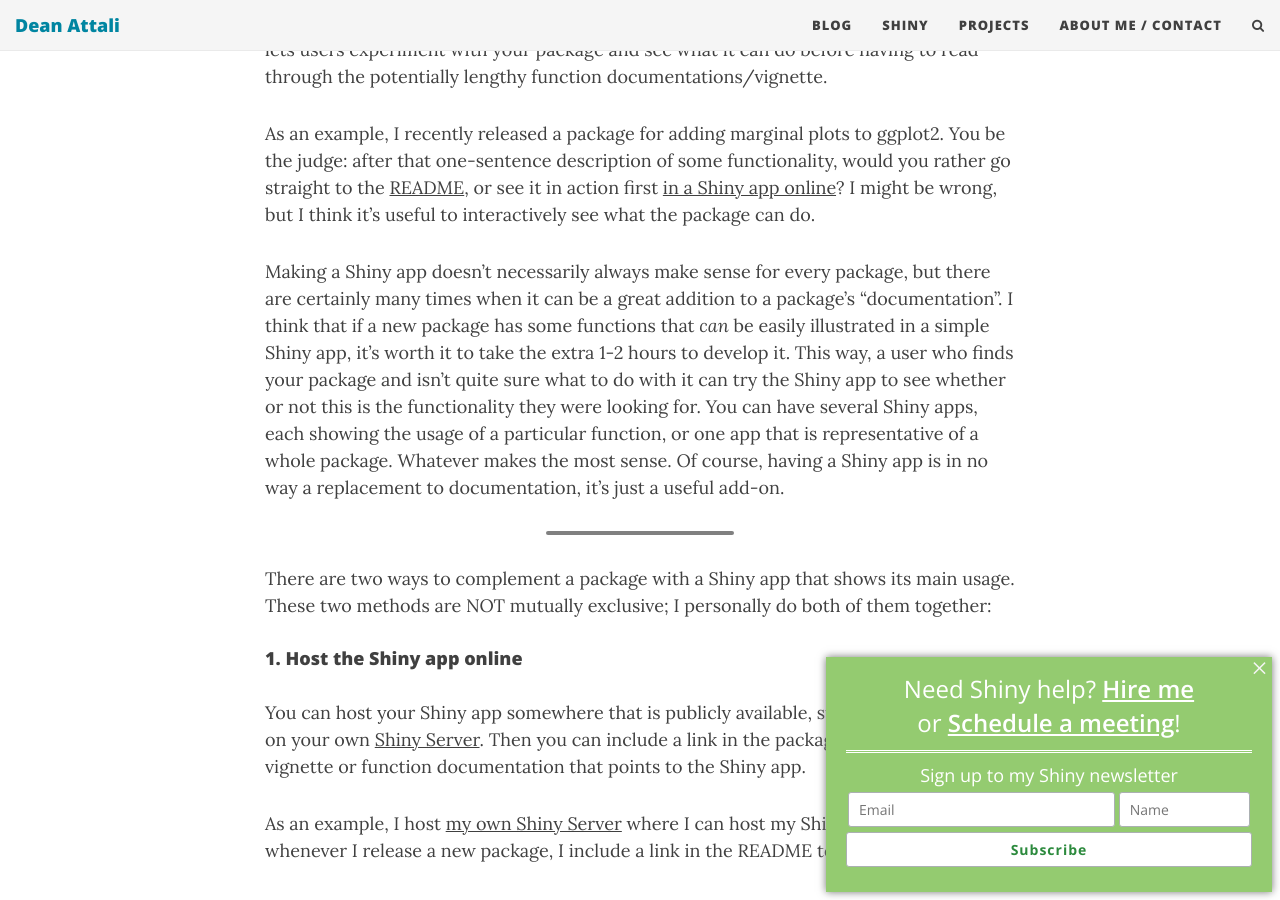
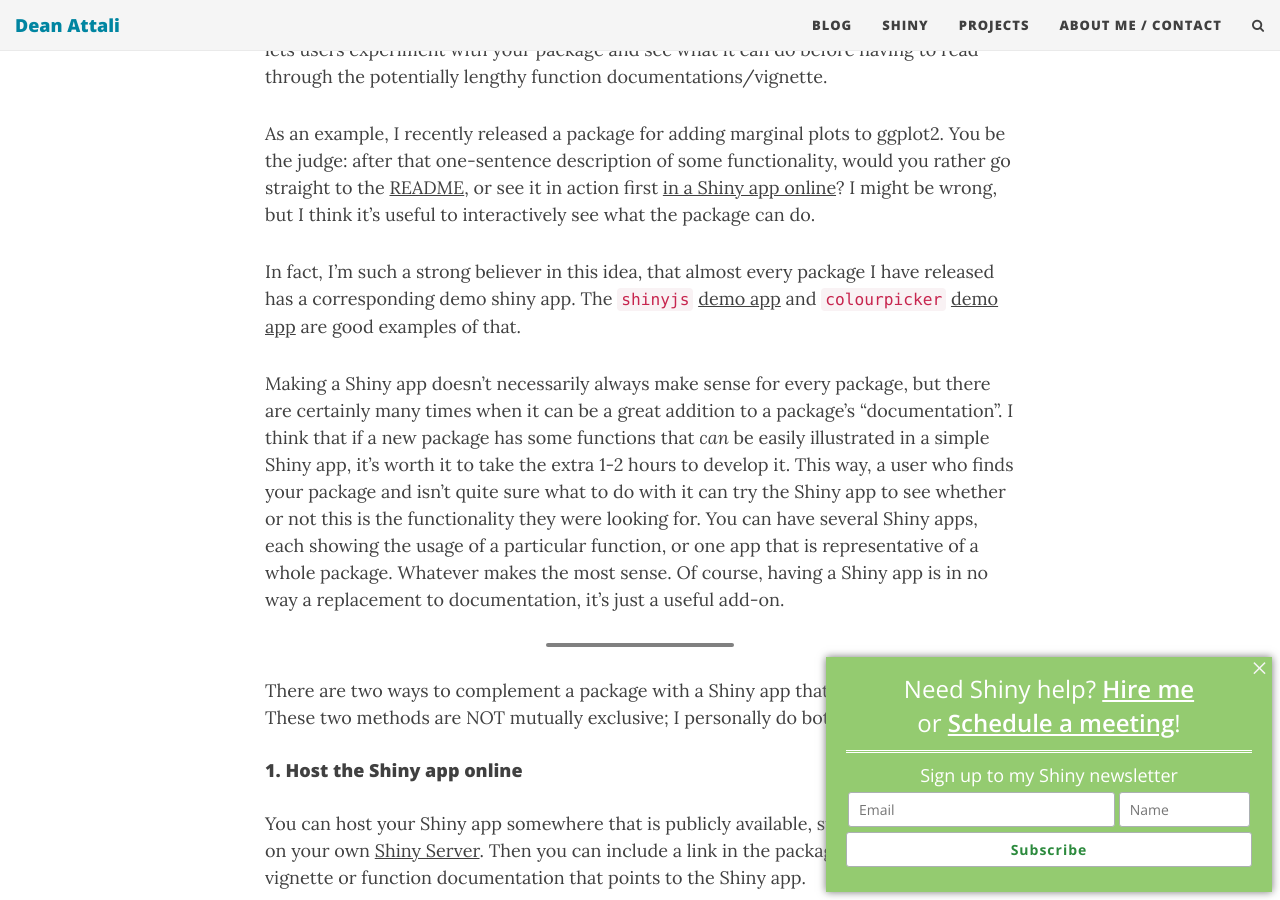
Before and after one commit to daattali/daattali.github.io, a Jekyll site: the page built from _posts/2015-04-21-r-package-shiny-app.md, in a window 1280 px wide and 900 px high, scrolled down 673 px. Built offline with Jekyll 4.4.1, drawn with Linux system fonts in a browser that asks for light colours; nearby versions of some CDN libraries; comment, search, counter and statistics services are not loaded.

Commit message:
add examples to "supplement r package with shiny app"

```diff
--- a/_posts/2015-04-21-r-package-shiny-app.md
+++ b/_posts/2015-04-21-r-package-shiny-app.md
@@ -16,6 +16,8 @@ A good package needs to have two things: useful functionality, and clear usage i
 In a nutshell, [Shiny](http://shiny.rstudio.com/) is a package that lets you run your R code as an interactive webpage. What this means for package developers is that you can have an interactive webpage that lets users experiment with your package and see what it can do before having to read through the potentially lengthy function documentations/vignette.
 
 As an example, I recently released a package for adding marginal plots to ggplot2. You be the judge: after that one-sentence description of some functionality, would you rather go straight to the [README](https://github.com/daattali/ggExtra), or see it in action first [in a Shiny app online](http://daattali.com/shiny/ggExtra-ggMarginal-demo/)? I might be wrong, but I think it's useful to interactively see what the package can do.
+
+In fact, I'm such a strong believer in this idea, that almost every package I have released has a corresponding demo shiny app. The `shinyjs` [demo app](https://daattali.com/shiny/shinyjs-demo/) and `colourpicker` [demo app](https://daattali.com/shiny/colourInput/) are good examples of that.
 
 Making a Shiny app doesn't necessarily always make sense for every package, but there are certainly many times when it can be a great addition to a package's "documentation". I think that if a new package has some functions that *can* be easily illustrated in a simple Shiny app, it's worth it to take the extra 1-2 hours to develop it. This way, a user who finds your package and isn't quite sure what to do with it can try the Shiny app to see whether or not this is the functionality they were looking for. You can have several Shiny apps, each showing the usage of a particular function, or one app that is representative of a whole package. Whatever makes the most sense. Of course, having a Shiny app is in no way a replacement to documentation, it's just a useful add-on.
 
```
